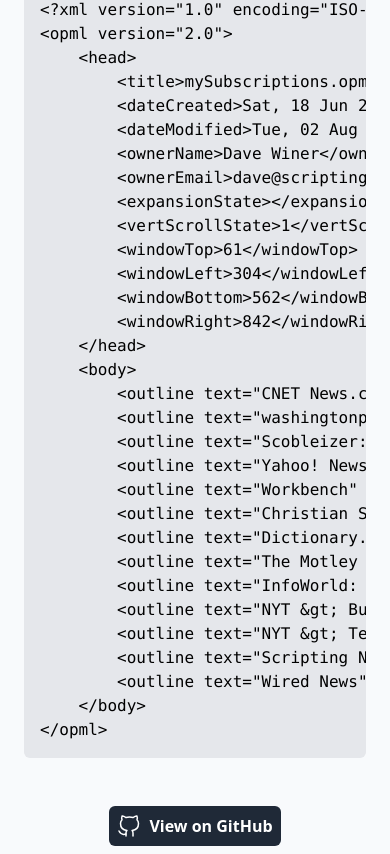
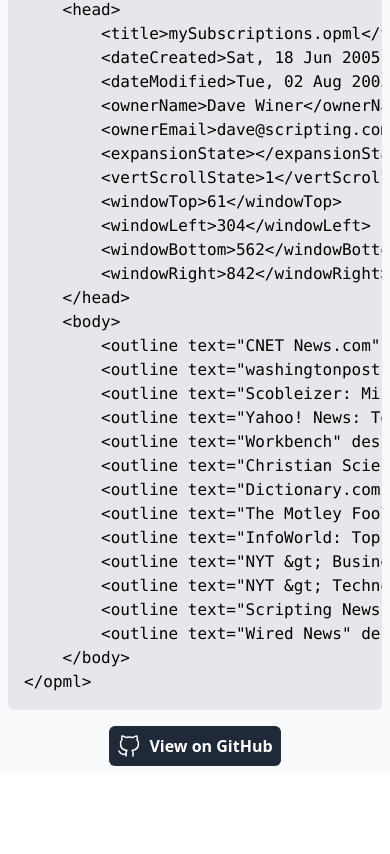
Before and after one commit to imdj/opml-editor, a SvelteKit app: page /about in a window 390 px wide. Shown: the part 1402-2256 px from the top of the page. After the commit the page ends 2176 px from the top, so only its background shows below. Built offline with nearby package versions, Linux system fonts and the light colour scheme.

Commit message:
Give the editor more real estate on mobile

```diff
--- a/src/lib/components/Footer.svelte
+++ b/src/lib/components/Footer.svelte
@@ -1,5 +1,5 @@
-<footer>
-    <div class="flex flex-wrap container mx-auto justify-center items-center gap-2 mt-4 mb-2">
+<footer class="py-2">
+    <div class="flex flex-wrap container mx-auto justify-center items-center gap-2">
         <a class="flex flex-row space-x-2 text-white bg-gray-800 hover:bg-black items-center font-semibold rounded-md p-2 no-underline md:py-2 md:px-3" href="https://github.com/imdj/opml-editor" aria-labelledby="github-button-text" target="_blank">
             <svg xmlns="http://www.w3.org/2000/svg" class="h-6 w-auto inline-block" viewBox="0 0 24 24"><g fill="none" stroke="currentColor" stroke-linecap="round" stroke-linejoin="round" stroke-width="1.5"><path d="M16 22.027v-2.87a3.37 3.37 0 0 0-.94-2.61c3.14-.35 6.44-1.54 6.44-7a5.44 5.44 0 0 0-1.5-3.75a5.07 5.07 0 0 0-.09-3.77s-1.18-.35-3.91 1.48a13.4 13.4 0 0 0-7 0c-2.73-1.83-3.91-1.48-3.91-1.48A5.07 5.07 0 0 0 5 5.797a5.44 5.44 0 0 0-1.5 3.78c0 5.42 3.3 6.61 6.44 7a3.37 3.37 0 0 0-.94 2.58v2.87"/><path d="M9 20.027c-3 .973-5.5 0-7-3"/></g></svg>
             <span id="github-button-text" class="flex-none">View on GitHub</span>
--- a/src/routes/+layout.svelte
+++ b/src/routes/+layout.svelte
@@ -11,7 +11,7 @@
 
 <div class="flex flex-col min-h-full grow bg-slate-50">
     <Header />
-    <main class="flex flex-col container mx-auto grow px-6 py-8">
+    <main class="flex flex-col container mx-auto grow px-2 pt-8 pb-2">
         <slot />
     </main>
     <Footer />
--- a/src/routes/+page.svelte
+++ b/src/routes/+page.svelte
@@ -39,7 +39,7 @@
         {/if}
     {/if}
 </div>
-<div class="flex flex-row w-full items-center mt-4 gap-2 flex-wrap">
+<div class="flex flex-row w-full items-center mt-2 gap-2 flex-wrap">
     <p class="text-lg">
         <span class="text-gray-500">Number of feeds:</span>
         <span class="px-1">{opml.numOfFeeds}</span>
```
